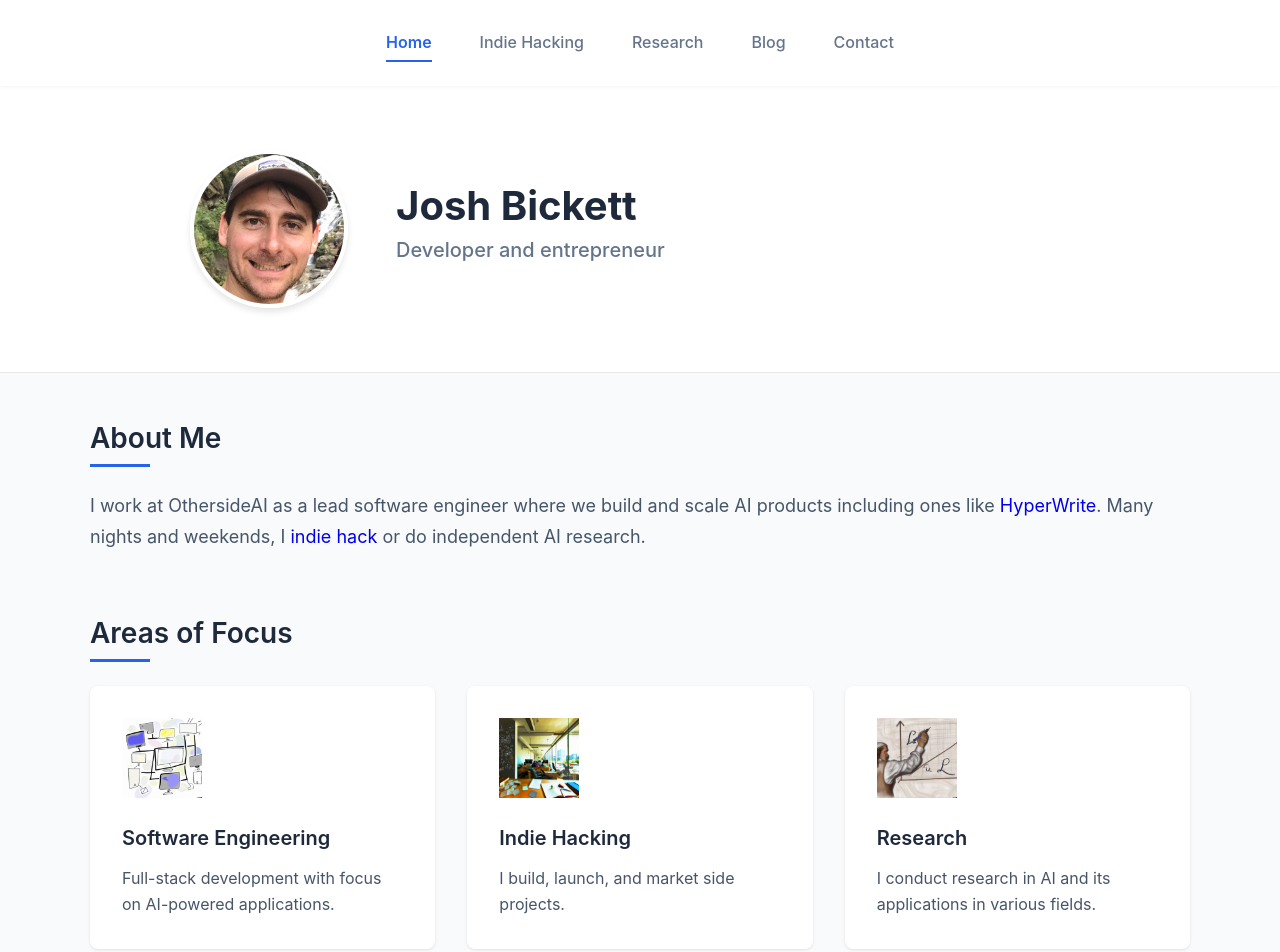
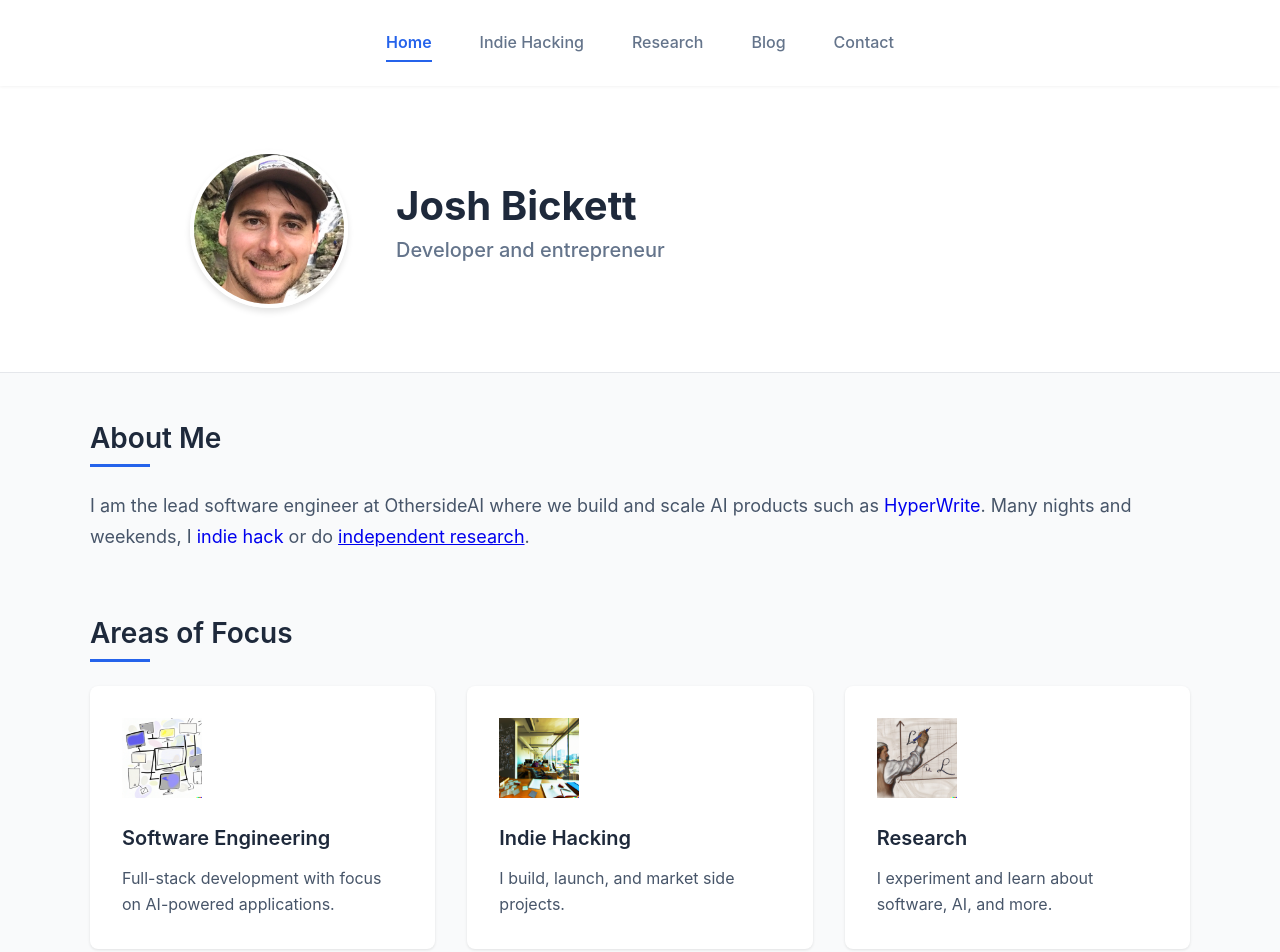
Before and after one commit to joshbickett/bickett.ai, a React (Create React App) app: page / in a window 1280 px wide. Shown: the top 952 px of the page. Built offline with nearby package versions, Linux system fonts and the light colour scheme.

Commit message:
update urls

```diff
--- a/src/pages/About.js
+++ b/src/pages/About.js
@@ -51,8 +51,8 @@ export const About = () => {
           <SectionHeading>About Me</SectionHeading>
           <SectionContent>
             <p>
-              I work at OthersideAI as a lead software engineer where we build
-              and scale AI products including ones like{" "}
+              I am the lead software engineer at OthersideAI where we build and
+              scale AI products such as{" "}
               <a
                 style={{ textDecoration: "none" }}
                 href="https://www.hyperwriteai.com/"
@@ -66,7 +66,7 @@ export const About = () => {
               >
                 indie hack
               </a>{" "}
-              or do independent AI research.
+              or do <a href="/research">independent research</a>.
             </p>
           </SectionContent>
         </Section>
@@ -74,6 +74,10 @@ export const About = () => {
         <Section>
           <SectionHeading>Areas of Focus</SectionHeading>
           <ExpertiseGrid>
+            <a
+              href="https://www.hyperwriteai.com/"
+              style={{ textDecoration: "none" }}
+            >
               <ExpertiseCard>
                 <ExpertiseIcon
                   src={webImage || "/placeholder.svg?height=80&width=80"}
@@ -84,6 +88,7 @@ export const About = () => {
                   Full-stack development with focus on AI-powered applications.
                 </ExpertiseDescription>
               </ExpertiseCard>
+            </a>
             <a
               href="https://indiepa.ge/bickett"
               style={{ textDecoration: "none" }}
@@ -99,6 +104,7 @@ export const About = () => {
                 </ExpertiseDescription>
               </ExpertiseCard>
             </a>
+            <a href="/research" style={{ textDecoration: "none" }}>
               <ExpertiseCard>
                 <ExpertiseIcon
                   src={scienceImg || "/placeholder.svg?height=80&width=80"}
@@ -106,9 +112,10 @@ export const About = () => {
                 />
                 <ExpertiseTitle>Research</ExpertiseTitle>
                 <ExpertiseDescription>
-                I conduct research in AI and its applications in various fields.
+                  I experiment and learn about software, AI, and more.
                 </ExpertiseDescription>
               </ExpertiseCard>
+            </a>
           </ExpertiseGrid>
         </Section>
 
```
Lines whose indentation alone changed are shown as unchanged.
